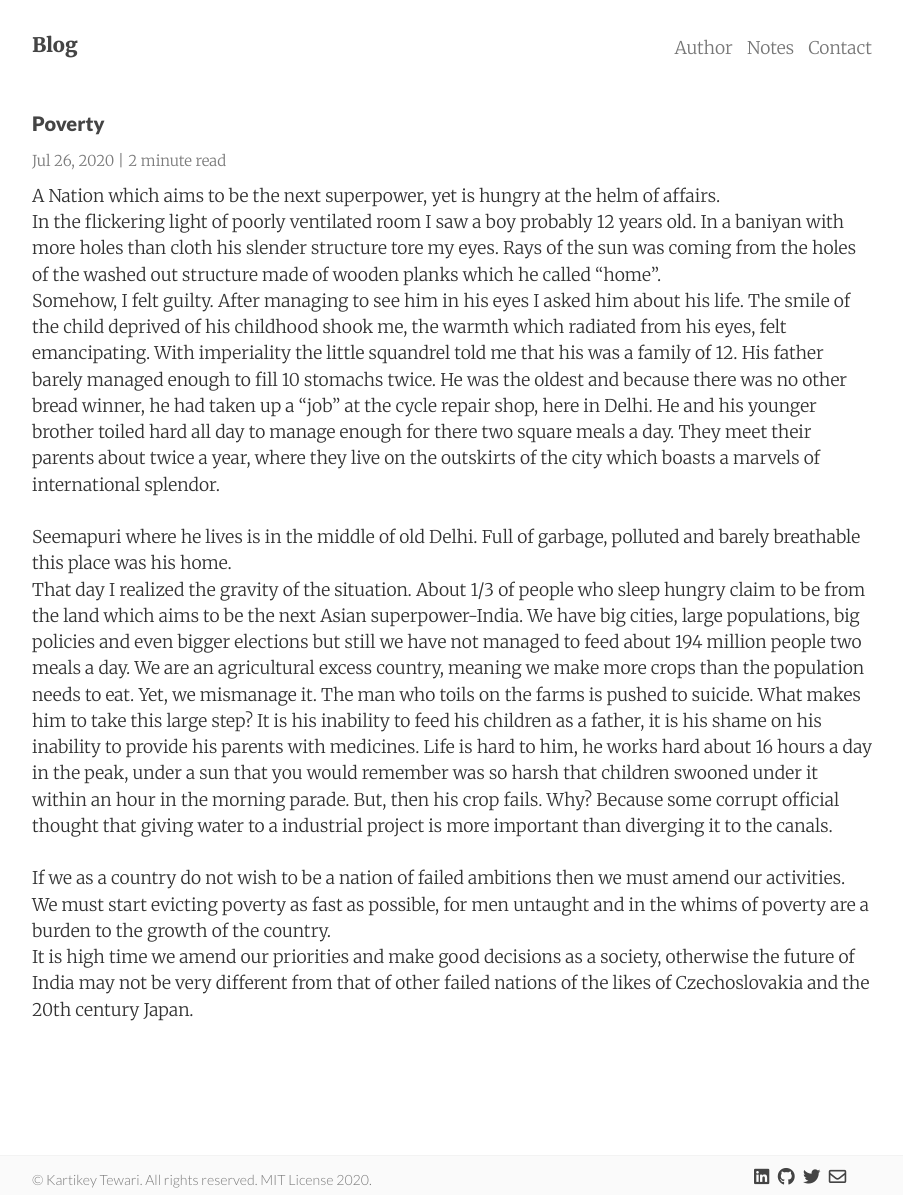
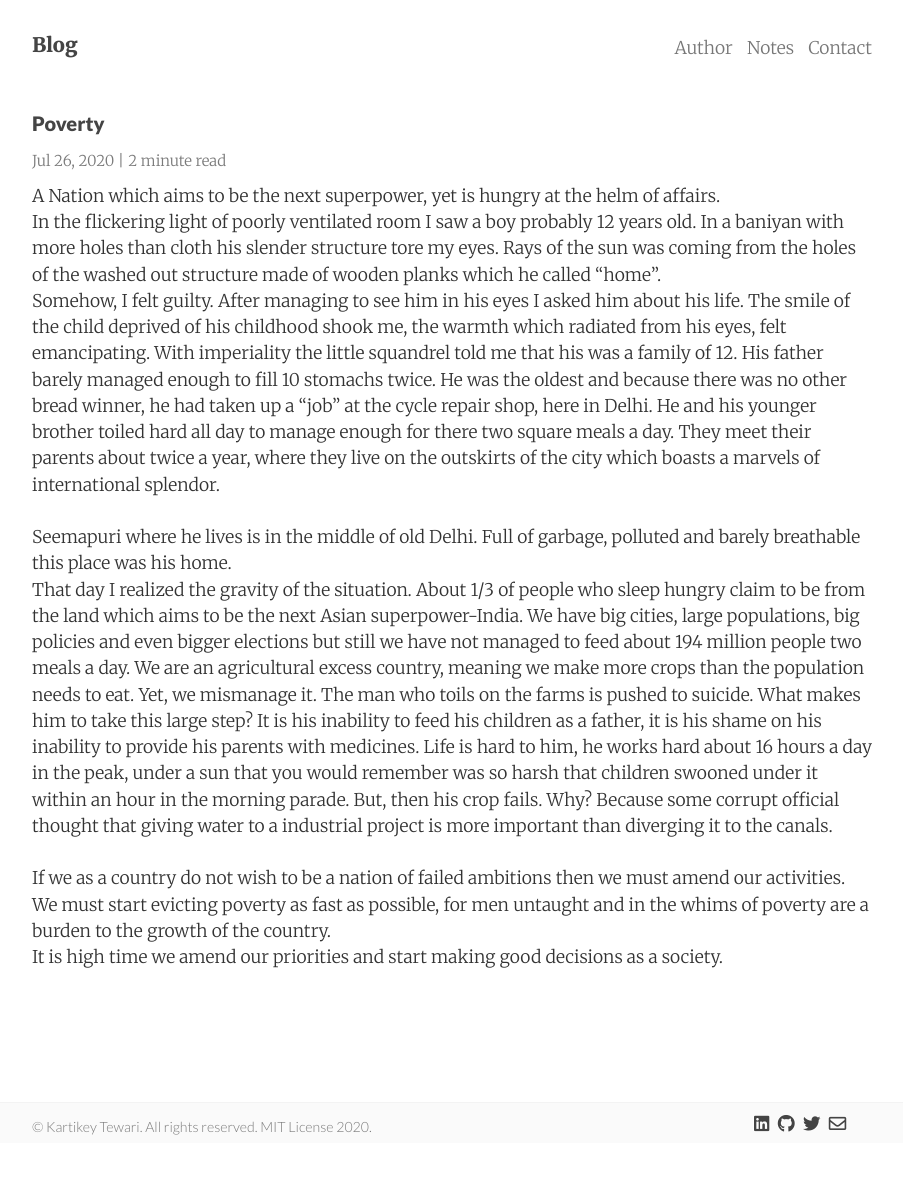
Before and after one commit to kartikeytewari/kartikeytewari.github.io, a Jekyll site: the page built from notes/poverty.md, in a window 1280 px wide. Shown: the whole page, without its empty margins (188-1091 px from the left). Built offline with Jekyll 4.4.1, drawn with Linux system fonts in a browser that asks for light colours; nearby versions of some CDN libraries; comment, search, counter and statistics services are not loaded; after the commit the page ends 1143 px from its top, so only the background shows below that.

Commit message:
update poverty

```diff
--- a/notes/poverty.md
+++ b/notes/poverty.md
@@ -17,4 +17,4 @@ That day I realized the gravity of the situation. About 1/3 of people who sleep
 <br><br>
 If we as a country do not wish to be a nation of failed ambitions then we must amend our activities. We must start evicting poverty as fast as possible, for men untaught and in the whims of poverty are a burden to the growth of the country.
 <br>
-It is high time we amend our priorities and make good decisions as a society, otherwise the future of India may not be very different from that of other failed nations of the likes of Czechoslovakia and the 20th century Japan.
+It is high time we amend our priorities and start making good decisions as a society.
```
